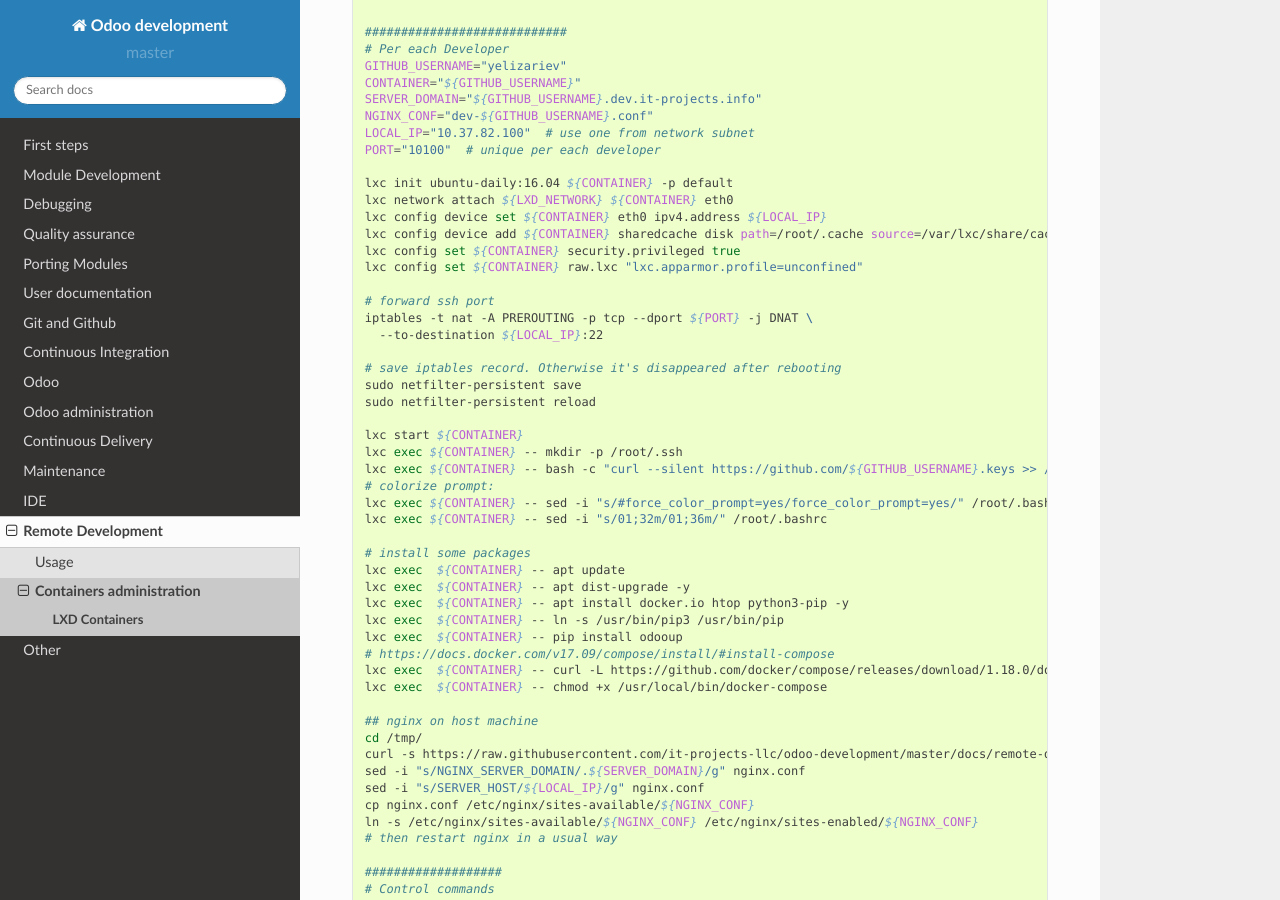
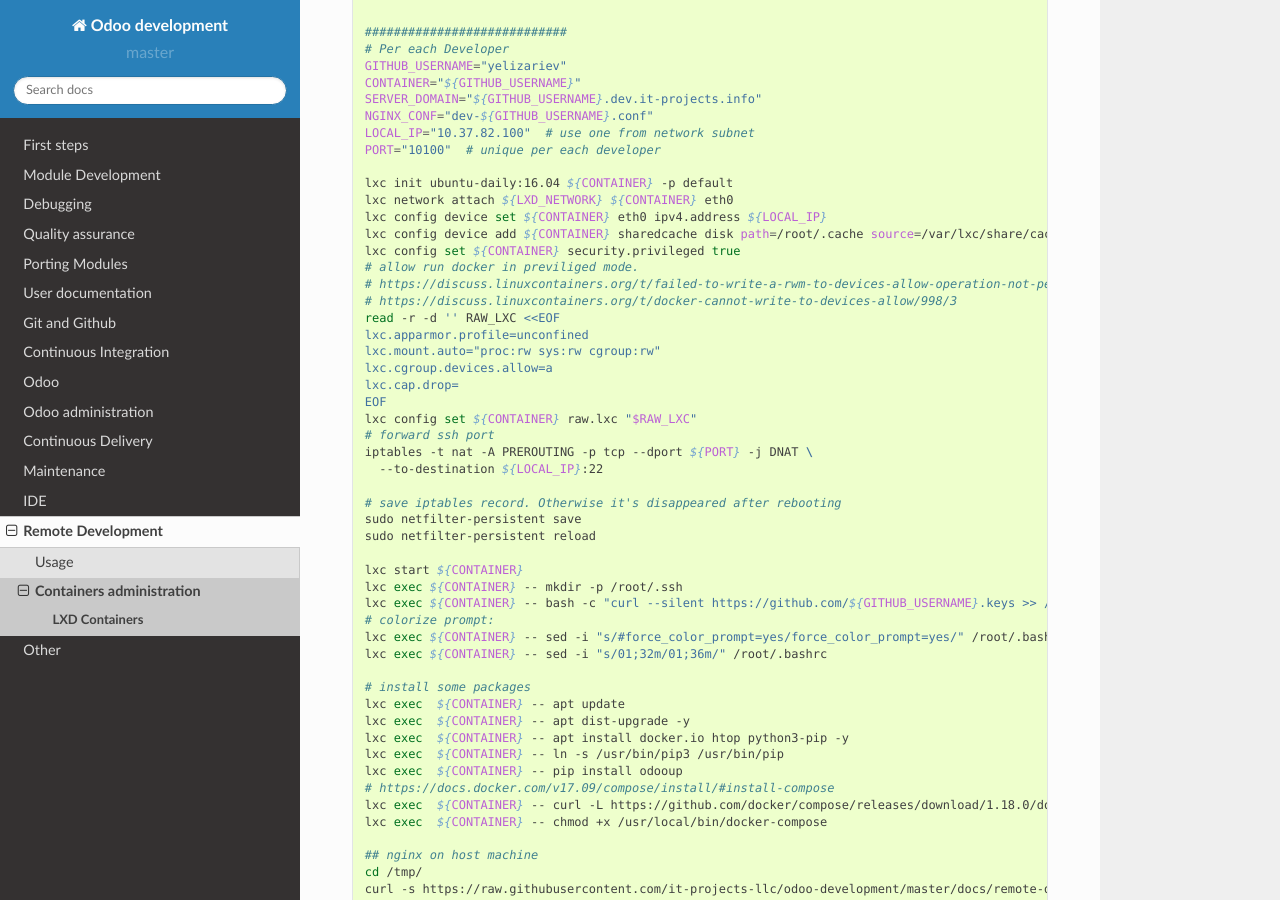
Before and after one commit to itpp-labs/odoo-development, a Sphinx documentation site: the page built from docs/remote-dev/lxd/lxd.rst, in a window 1280 px wide and 900 px high, scrolled down 535 px. Built offline with Sphinx 7.4.7 and the Read the Docs theme 2.0.0, drawn with Linux system fonts in a browser that asks for light colours.

Commit message:
Update lxd.rst

```diff
--- a/docs/remote-dev/lxd/lxd.rst
+++ b/docs/remote-dev/lxd/lxd.rst
@@ -41,8 +41,16 @@
     lxc config device set ${CONTAINER} eth0 ipv4.address ${LOCAL_IP}
     lxc config device add ${CONTAINER} sharedcache disk path=/root/.cache source=/var/lxc/share/cache
     lxc config set ${CONTAINER} security.privileged true
-    lxc config set ${CONTAINER} raw.lxc "lxc.apparmor.profile=unconfined"
-
+    # allow run docker in previliged mode.
+    # https://discuss.linuxcontainers.org/t/failed-to-write-a-rwm-to-devices-allow-operation-not-permitted-in-privileged-container/925/3
+    # https://discuss.linuxcontainers.org/t/docker-cannot-write-to-devices-allow/998/3
+    read -r -d '' RAW_LXC <<EOF
+    lxc.apparmor.profile=unconfined
+    lxc.mount.auto="proc:rw sys:rw cgroup:rw"
+    lxc.cgroup.devices.allow=a
+    lxc.cap.drop=
+    EOF
+    lxc config set ${CONTAINER} raw.lxc "$RAW_LXC"
     # forward ssh port
     iptables -t nat -A PREROUTING -p tcp --dport ${PORT} -j DNAT \
       --to-destination ${LOCAL_IP}:22
```
